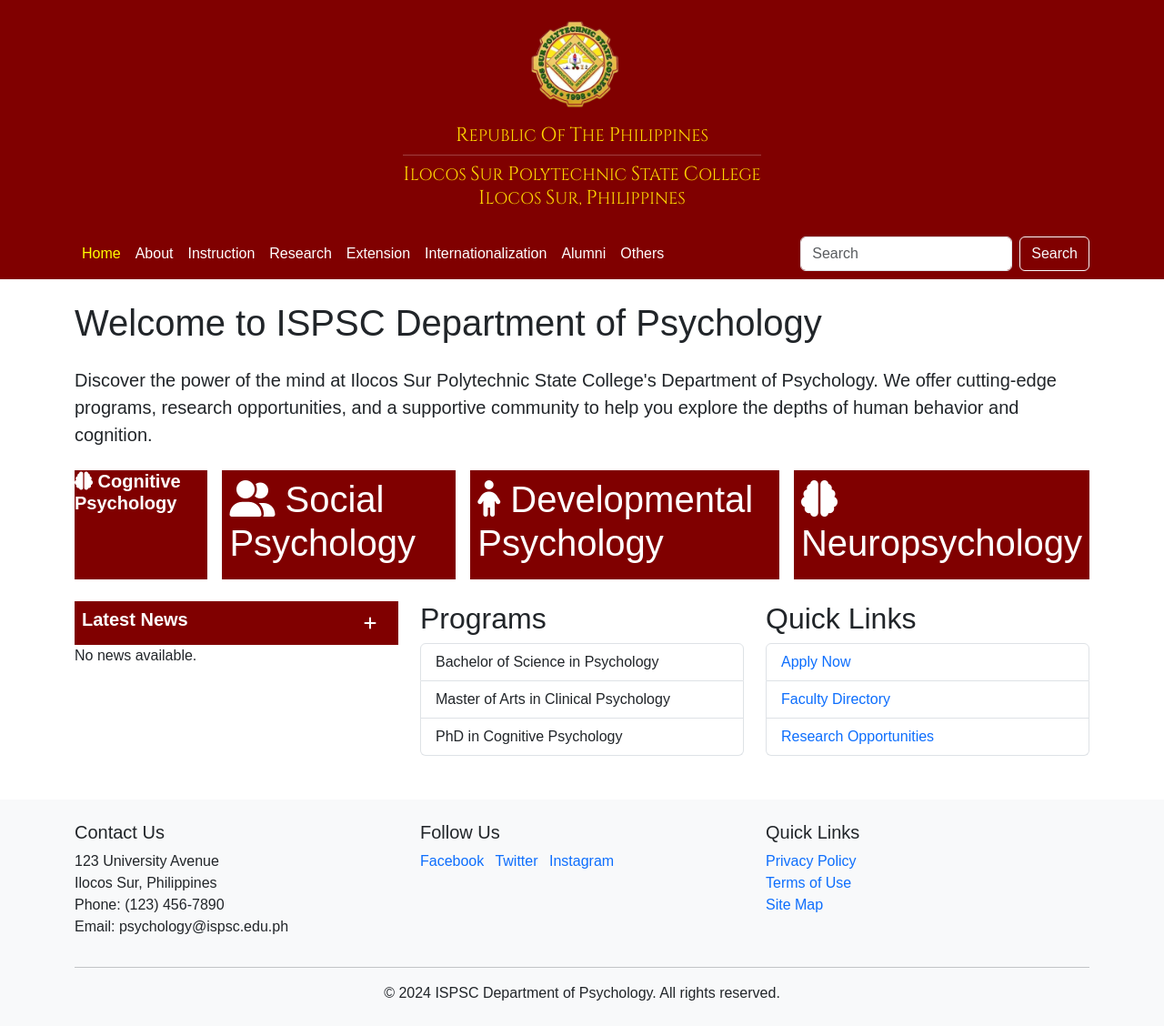
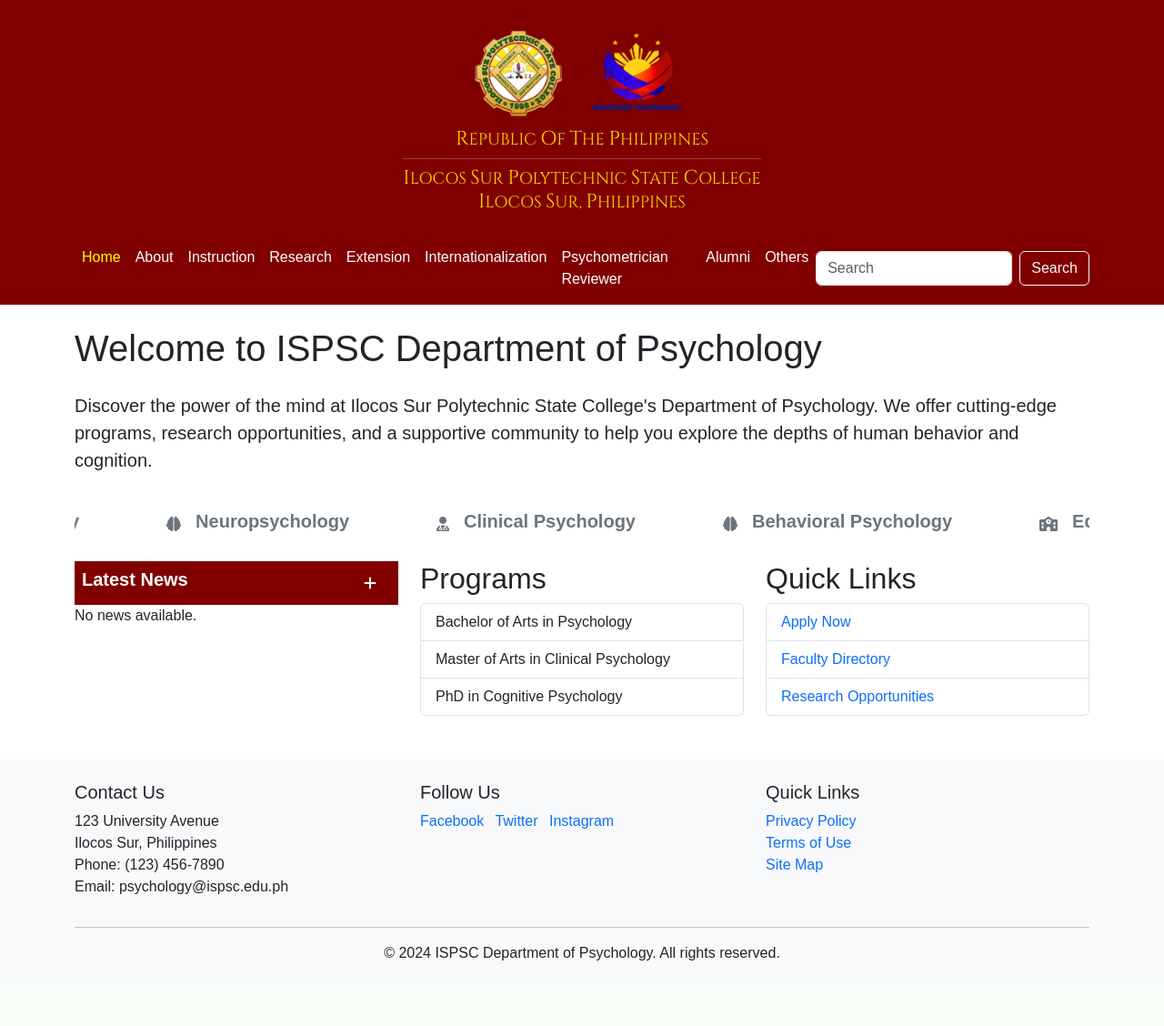
Before and after one commit to DL23727272/ISPSC-Project01, a PHP site: page / in a window 1280 px wide. Shown: the whole page at 91% size. After the commit the page ends 1056 px from the top, so only its background shows below. Run offline with PHP 8.4, Linux system fonts and the light colour scheme; data that the repository does not hold is empty.

Commit message:
revised the header with bagong pilipinas

```diff
--- a/backend/add_news.php
+++ b/backend/add_news.php
@@ -1,7 +1,7 @@
 <?php
 include "../backend/myConnection.php";
 
-$uploadDir = __DIR__ . '/../news/'; // Ensure news folder is outside backend
+$uploadDir = __DIR__ . '/../news/';
 
 if (!is_dir($uploadDir)) {
     mkdir($uploadDir, 0777, true);
@@ -15,7 +15,7 @@
     if (!empty($_FILES['image']['name'])) {
         $imageName = basename($_FILES['image']['name']);
         $imagePath = $uploadDir . $imageName;
-        $relativeImagePath = 'news/' . $imageName; // Store relative path for database
+        $relativeImagePath = 'news/' . $imageName;
 
         // Move uploaded file
         if (move_uploaded_file($_FILES['image']['tmp_name'], $imagePath)) {
--- a/index.html
+++ b/index.html
@@ -23,43 +23,73 @@
     <link rel="icon" type="image/x-icon" href="img/logo.ico" />
   </head>
   <body>
-
-
     <!-- Add News Modal -->
-    <div class="modal fade" id="addNewsModal" tabindex="-1" aria-labelledby="addNewsModalLabel" aria-hidden="true">
+    <div
+      class="modal fade"
+      id="addNewsModal"
+      tabindex="-1"
+      aria-labelledby="addNewsModalLabel"
+      aria-hidden="true"
+    >
       <div class="modal-dialog modal-dialog-centered">
         <div class="modal-content">
           <div class="modal-header bg-primary text-white">
             <h5 class="modal-title" id="addNewsModalLabel">Add News</h5>
-            <button type="button" class="btn-close" data-bs-dismiss="modal" aria-label="Close"></button>
+            <button
+              type="button"
+              class="btn-close"
+              data-bs-dismiss="modal"
+              aria-label="Close"
+            ></button>
           </div>
           <div class="modal-body">
             <form id="newsForm" enctype="multipart/form-data">
               <div class="mb-3">
                 <label for="newsTitle" class="form-label">Title</label>
-                <input type="text" class="form-control" id="newsTitle" name="title" required>
+                <input
+                  type="text"
+                  class="form-control"
+                  id="newsTitle"
+                  name="title"
+                  required
+                />
               </div>
               <div class="mb-3">
-                <label for="newsDescription" class="form-label">Description</label>
-                <textarea class="form-control" id="newsDescription" name="content" rows="3" required></textarea>
+                <label for="newsDescription" class="form-label"
+                  >Description</label
+                >
+                <textarea
+                  class="form-control"
+                  id="newsDescription"
+                  name="content"
+                  rows="3"
+                  required
+                ></textarea>
               </div>
               <div class="mb-3">
                 <label for="newsImage" class="form-label">Upload Image</label>
-                <input type="file" class="form-control" id="newsImage" name="image">
+                <input
+                  type="file"
+                  class="form-control"
+                  id="newsImage"
+                  name="image"
+                />
               </div>
-              <button type="submit" class="btn btn-primary w-100">Add News</button>
+              <button type="submit" class="btn btn-primary w-100">
+                Add News
+              </button>
             </form>
           </div>
         </div>
       </div>
     </div>
 
-
     <header class="header">
       <div class="container">
        <div
-          class="d-flex align-items-center d-sm-flex flex-sm-column text-center gap-3"
+        class="d-flex flex-column align-items-center justify-content-center text-center"
         >
+          <div>
             <img
               src="img/ispsc.png"
               alt="ISPSC Logo"
@@ -67,6 +97,15 @@
               height="100"
               class="me-3"
             />
+            <img
+              class="bagong-pilipinas"
+              src="img/bagong-pilipinas.png"
+              alt="ISPSC Logo"
+              width="120"
+              height="120"
+              class="me-3"
+            />
+          </div>
           <div>
             <h1 class="ispsc-logo mb-0">REPUBLIC OF THE PHILIPPINES</h1>
             <hr class="my-2 border-white" />
@@ -120,11 +159,11 @@
                 >Internationalization</a
               >
             </li>
-            <!-- <li class="nav-item">
+            <li class="nav-item">
               <a class="nav-link" href="psychometrician-reviewer.html"
                 >Psychometrician Reviewer</a
               >
-            </li> -->
+            </li>
             <li class="nav-item">
               <a class="nav-link" href="alumni.html">Alumni</a>
             </li>
@@ -154,29 +193,64 @@
         of human behavior and cognition.
       </p>
 
-      <div class="d-flex flex-fill gap-3 my-4">
-        <div class="rounded-lg text-white" style="background-color: #800000">
-          <h1 class="fs-5 fw-bold">
-            <i class="fas fa-brain"></i> Cognitive Psychology
-          </h1>
+      <div class="overflow-hidden">
+        <div class="my-4 psychology-slider">
+          <div class="mx-5 text-secondary d-flex align-items-center gap-3">
+            <div><i class="fas fa-brain"></i></div>
+            <h1 class="fs-5 fw-bold">Cognitive Psychology</h1>
           </div>
-        <div
-          class="p-2 rounded-md text-white"
-          style="background-color: #800000"
-        >
-          <h1><i class="fas fa-user-friends"></i> Social Psychology</h1>
+          <div class="mx-5 text-secondary d-flex align-items-center gap-3">
+            <div><i class="fas fa-user-friends"></i></div>
+            <h1 class="fs-5 fw-bold">Social Psychology</h1>
           </div>
-        <div
-          class="p-2 rounded-md text-white"
-          style="background-color: #800000"
-        >
-          <h1><i class="fas fa-child"></i> Developmental Psychology</h1>
+          <div class="mx-5 text-secondary d-flex align-items-center gap-3">
+            <div><i class="fas fa-child"></i></div>
+            <h1 class="fs-5 fw-bold">Developmental Psychology</h1>
           </div>
-        <div
-          class="p-2 rounded-md text-white"
-          style="background-color: #800000"
-        >
-          <h1><i class="fas fa-brain"></i> Neuropsychology</h1>
+          <div class="mx-5 text-secondary d-flex align-items-center gap-3">
+            <div><i class="fas fa-brain"></i></div>
+            <h1 class="fs-5 fw-bold">Neuropsychology</h1>
+          </div>
+          <div class="mx-5 text-secondary d-flex align-items-center gap-3">
+            <div><i class="fas fa-user-md"></i></div>
+            <h1 class="fs-5 fw-bold">Clinical Psychology</h1>
+          </div>
+          <div class="mx-5 text-secondary d-flex align-items-center gap-3">
+            <div><i class="fas fa-brain"></i></div>
+            <h1 class="fs-5 fw-bold">Behavioral Psychology</h1>
+          </div>
+          <div class="mx-5 text-secondary d-flex align-items-center gap-3">
+            <div><i class="fas fa-school"></i></div>
+            <h1 class="fs-5 fw-bold">Educational Psychology</h1>
+          </div>
+          <div class="mx-5 text-secondary d-flex align-items-center gap-3">
+            <div><i class="fas fa-balance-scale"></i></div>
+            <h1 class="fs-5 fw-bold">Forensic Psychology</h1>
+          </div>
+          <div class="mx-5 text-secondary d-flex align-items-center gap-3">
+            <div><i class="fas fa-heartbeat"></i></div>
+            <h1 class="fs-5 fw-bold">Health Psychology</h1>
+          </div>
+          <div class="mx-5 text-secondary d-flex align-items-center gap-3">
+            <div><i class="fas fa-user-tie"></i></div>
+            <h1 class="fs-5 fw-bold">Industrial-Organizational Psychology</h1>
+          </div>
+          <div class="mx-5 text-secondary d-flex align-items-center gap-3">
+            <div><i class="fas fa-user"></i></div>
+            <h1 class="fs-5 fw-bold">Personality Psychology</h1>
+          </div>
+          <div class="mx-5 text-secondary d-flex align-items-center gap-3">
+            <div><i class="fas fa-futbol"></i></div>
+            <h1 class="fs-5 fw-bold">Sports Psychology</h1>
+          </div>
+          <div class="mx-5 text-secondary d-flex align-items-center gap-3">
+            <div><i class="fas fa-exclamation-circle"></i></div>
+            <h1 class="fs-5 fw-bold">Abnormal Psychology</h1>
+          </div>
+          <div class="mx-5 text-secondary d-flex align-items-center gap-3">
+            <div><i class="fas fa-user-astronaut"></i></div>
+            <h1 class="fs-5 fw-bold">Humanistic Psychology</h1>
+          </div>
         </div>
       </div>
 
@@ -206,7 +280,7 @@
         <div class="col-md-4 mb-4">
           <h2>Programs</h2>
           <ul class="list-group">
-            <li class="list-group-item">Bachelor of Science in Psychology</li>
+            <li class="list-group-item">Bachelor of Arts in Psychology</li>
             <li class="list-group-item">
               Master of Arts in Clinical Psychology
             </li>
@@ -273,5 +347,41 @@
     <script src="script/script.js"></script>
     <script src="script/fetch_news.js"></script>
     <script src="script/add_news.js"></script>
+
+    <script>
+      $(document).ready(function () {
+        function startMarquee() {
+          let container = $(".psychology-slider");
+          let wrapper = $("<div class='slider-wrapper'></div>").css({
+            display: "flex",
+            width: "max-content",
+          });
+
+          // Wrap all existing elements inside the new wrapper
+          container.wrapInner(wrapper);
+          let slider = container.find(".slider-wrapper");
+
+          // Duplicate content for a seamless loop
+          slider.append(slider.html());
+
+          function animate() {
+            let firstItemWidth = slider.children().first().outerWidth(true); // Get first item width
+            slider.animate(
+              { marginLeft: -firstItemWidth },
+              3000, // Adjust speed for smoother scrolling
+              "linear",
+              function () {
+                // Move first item to the end
+                slider.append(slider.children().first());
+                slider.css("marginLeft", 0);
+                animate();
+              }
+            );
+          }
+          animate();
+        }
+        startMarquee();
+      });
+    </script>
   </body>
 </html>
```
Also changed, not shown: about.html (+20 -8 lines), alumni.html (+11 -1 lines), extension.html (+11 -1 lines), instruction.html (+11 -1 lines), internationalization.html (+11 -1 lines), others.html (+11 -1 lines), psychometrician-reviewer.html (+11 -1 lines), research.html (+11 -1 lines), img/bagong-pilipinas.png (added), news/bagong-pilipinas.png (added). Lines whose indentation alone changed are shown as unchanged.
